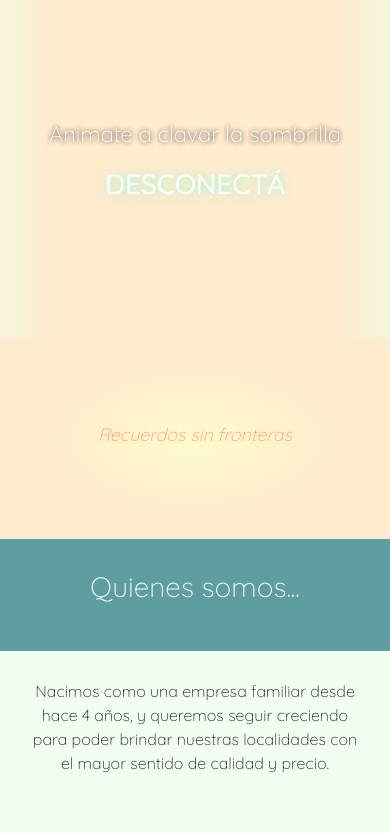
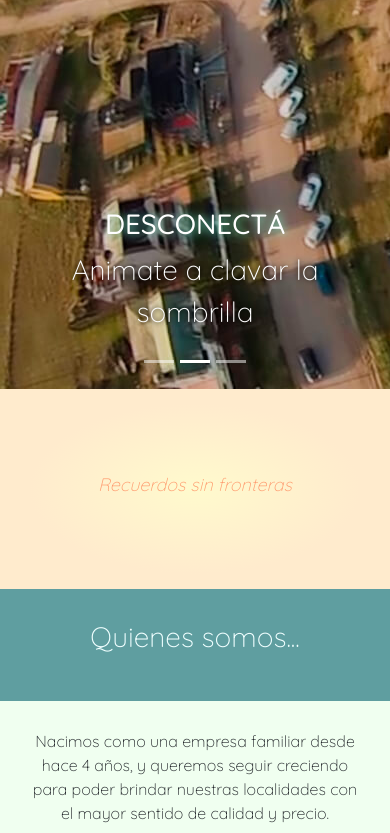
Before and after one commit to EmmaCarro/coder-emma, a plain HTML site: page web/index.html in a window 390 px wide. Shown: the part 63-896 px from the top of the page. Drawn offline with nearby package versions, Linux system fonts and the light colour scheme.

Commit message:
Bootstrap hero y arreglos responsive

```diff
--- a/web/css/styles_merged.css
+++ b/web/css/styles_merged.css
@@ -212,22 +212,13 @@ header {
 
 /* HOME */
 /* BANNER */
-.hero {
-  display: flex;
-  justify-content: center;
-  align-items: center;
-  flex-direction: column;
+.carousel-caption {
   font-weight: 300;
   font-size: 28px;
-  background: url(../images/herobanner.jpg) no-repeat;
-  background-size: cover;
-  min-height: 350px;
-  max-height: 400px;
-  color: white;
   margin: 0 0 0 0; }
-  .hero_titulo {
+  .carousel-caption h1 {
     text-shadow: 1px 1px 10px #7fffd4; }
-  .hero_subtitulo {
+  .carousel-caption p {
     text-shadow: 0px 0px 5px black; }
 
 /* HOME */
@@ -781,7 +772,11 @@ footer {
       max-width: auto;
       max-height: 415px; }
   .footer__links {
-    padding: 0%; } }
+    padding: 0%; }
+  .separador_circulos:before {
+    bottom: 11vh; }
+  .separador_circulos:after {
+    bottom: 8vh; } }
 
 @media (max-width: 540px) {
   .hero_subtitulo {
@@ -840,4 +835,8 @@ footer {
     display: flex;
     justify-content: center;
     align-items: flex-start;
-    flex-direction: column; } }
+    flex-direction: column; }
+  .separador_circulos:before {
+    bottom: 8vh; }
+  .separador_circulos:after {
+    bottom: 5vh; } }
--- a/web/index.html
+++ b/web/index.html
@@ -93,14 +93,47 @@
     <main>
 
         <!-- BANNER HERO -->
-        <section>
+
+        <div class="carousel slide carousel-fade" data-bs-ride="carousel">
+            <div class="carousel-indicators">
+                <button type="button" data-bs-target="#carouselExampleIndicators" data-bs-slide-to="0" class="active" aria-current="true" aria-label="Slide 1"></button>
+                <button type="button" data-bs-target="#carouselExampleIndicators" data-bs-slide-to="1" aria-label="Slide 2"></button>
+                <button type="button" data-bs-target="#carouselExampleIndicators" data-bs-slide-to="2" aria-label="Slide 3"></button>
+            </div>
+            <div class="carousel-inner">
+              <div class="carousel-item active align-middle">
+                <img src="./images/banner0.jpg" alt="Foto de playa">
+                <div class="carousel-caption">
+                    <h1>DESCONECTÁ</h1>
+                    <p>Animate a clavar la sombrilla</p>
+                </div>
+              </div>
+              <div class="carousel-item align-middle">
+                <img src="./images/banner1.jpg" alt="Foto de playa">
+                <div class="carousel-caption">
+                    <h1>DESCONECTÁ</h1>
+                    <p>Animate a clavar la sombrilla</p>
+                </div>
+              </div>
+              <div class="carousel-item align-middle">
+                <img src="./images/banner2.jpeg" alt="Foto de playa">
+                <div class="carousel-caption">
+                    <h1>DESCONECTÁ</h1>
+                    <p>Animate a clavar la sombrilla</p>
+                </div>
+              </div>
+            </div>
+        </div>
+
+
+        <!-- <section>
             <div class="hero">
                 <p class="hero_subtitulo">Animate a clavar la sombrilla</p>
                 <div class="hero_titulo_contenedor">
                     <h1 class="hero_titulo">DESCONECTÁ</h1>
                 </div>
             </div>
-        </section>
+        </section> -->
 
         <!-- FRASE SEPARADORA DESPUES DE BANNER HERO -->
         <section>
--- a/web/scss/vistas/_home.scss
+++ b/web/scss/vistas/_home.scss
@@ -1,22 +1,17 @@
 /* HOME */
 /* BANNER */
-.hero {
-    @include templateFlex(center, center, true);
+.carousel-caption {
+    // @include templateFlex(center, center, true);
 
     font-weight: 300;
     font-size: 28px;
-    background: url(../images/herobanner.jpg) no-repeat;
-	background-size: cover;
-	min-height: 350px;
-    max-height: 400px;
-    color: white;
     margin: 0 0 0 0;
 
-    &_titulo {
+    & h1 {
         text-shadow: 1px 1px 10px $colorH;
     }
 
-    &_subtitulo {
+    & p {
         text-shadow: 0px 0px 5px black;
     }
 }
```
Also changed, not shown: web/scss/layouts/_responsive.scss (+22 -0 lines), web/images/banner0.jpg (added), web/images/banner1.jpg (added), web/images/banner2.jpeg (added).
